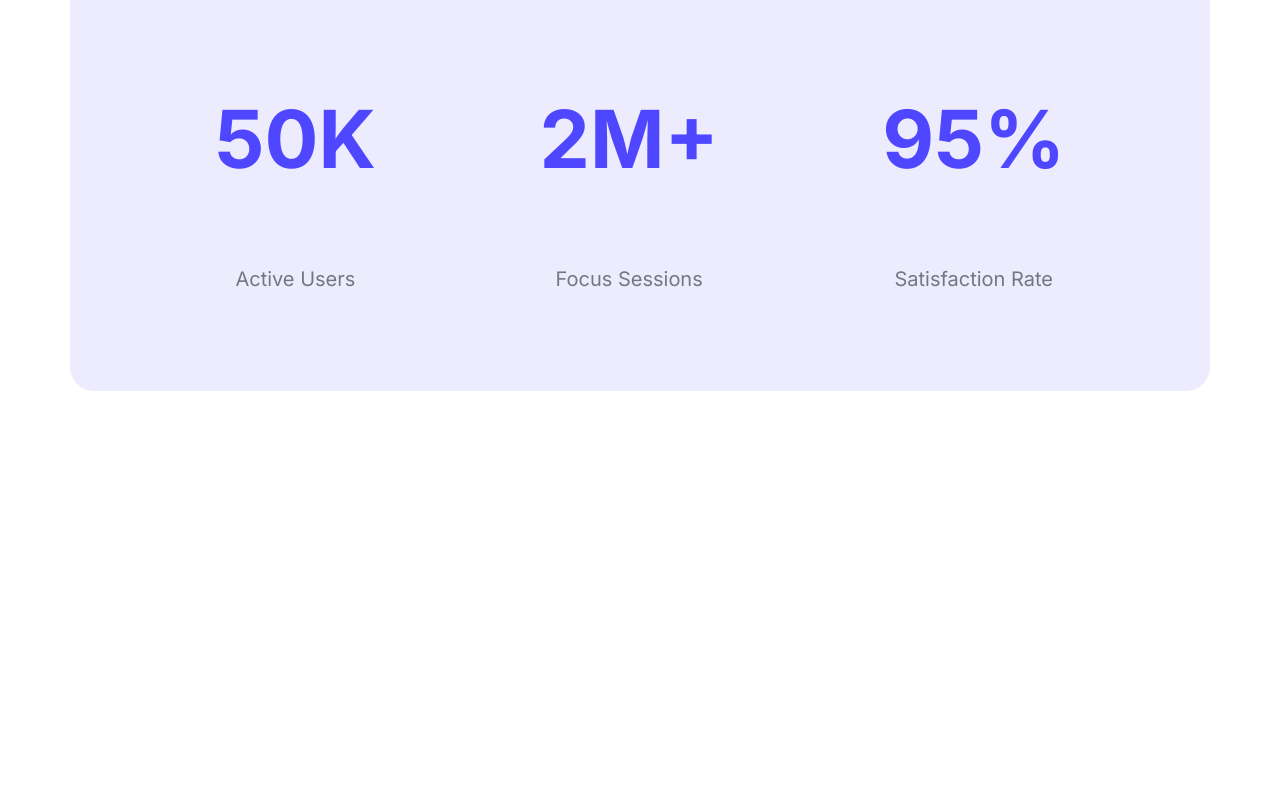
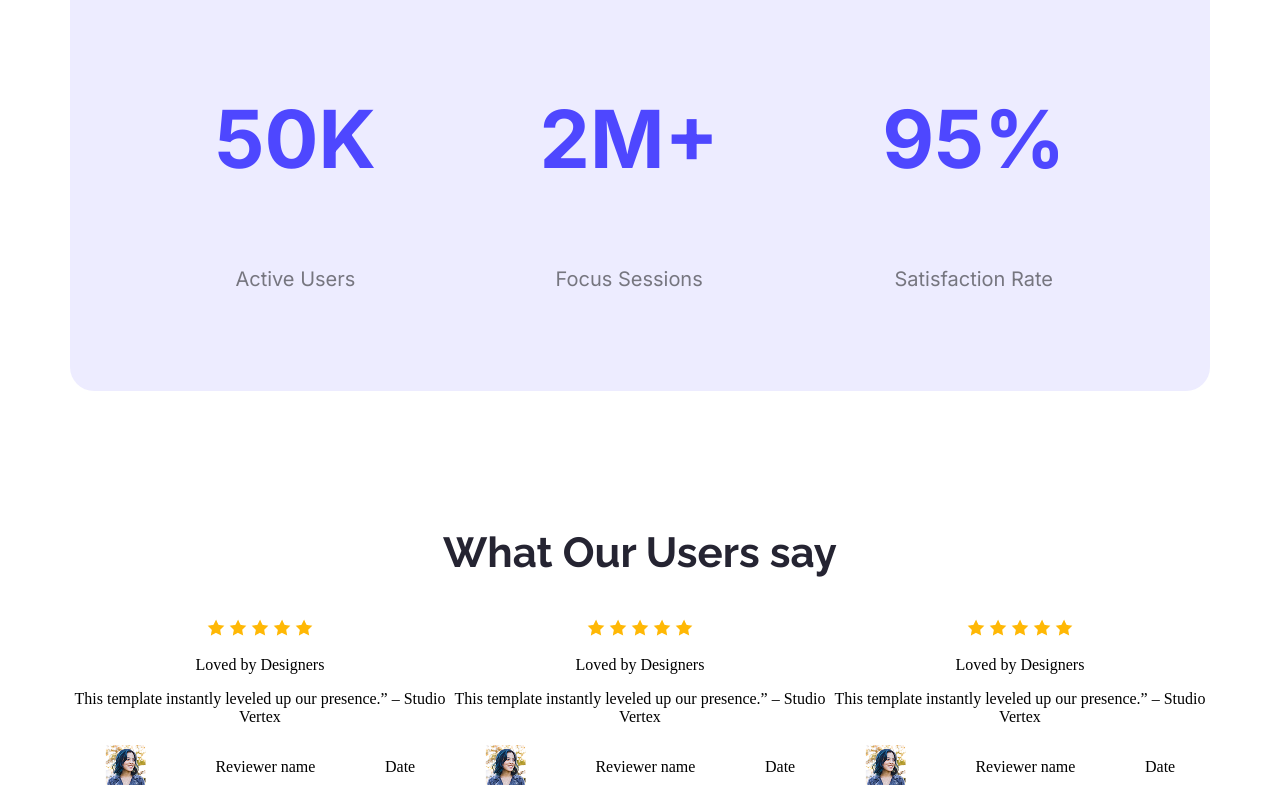
Before and after one commit to shadman76r/webflow, a plain HTML site: page index.html in a window 1280 px wide. Shown: the part 1509-2309 px from the top of the page. Before the commit the page ends 1908 px from the top, so only its background shows below. Drawn offline with Linux system fonts and the light colour scheme; a web font is replaced by a local one.

Commit message:
feedback

```diff
--- a/index.html
+++ b/index.html
@@ -61,6 +61,65 @@
 
             </div>
           </section>
+
+          <!-- section of user feedback -->
+           <section class="users-feedback">
+            <h3 class="text-center feed-title raleway-normal">What Our Users say</h3>
+            <div class="feedback">
+                <div class="review">
+                <img src="./Assets/icon-star.png" alt="">
+                <img src="./Assets/icon-star.png" alt="">
+                <img src="./Assets/icon-star.png" alt="">
+                <img src="./Assets/icon-star.png" alt="">
+                <img src="./Assets/icon-star.png" alt="">
+                <p class="view-title">Loved by Designers</p>
+                <p class="view-detail">This template instantly leveled up our presence.” – Studio Vertex</p>
+                <!-- image -->
+                <div class="image">
+                    <div class="review-image">
+                        <img src="./Assets/avatar.png" alt="">
+                    </div>
+                    <p class="reviewer-name">Reviewer name</p>
+                    <p class="reviewer-date">Date</p>
+                </div>
+                </div>
+                <div class="review">
+                <img src="./Assets/icon-star.png" alt="">
+                <img src="./Assets/icon-star.png" alt="">
+                <img src="./Assets/icon-star.png" alt="">
+                <img src="./Assets/icon-star.png" alt="">
+                <img src="./Assets/icon-star.png" alt="">
+                <p class="view-title">Loved by Designers</p>
+                <p class="view-detail">This template instantly leveled up our presence.” – Studio Vertex</p>
+                <!-- image -->
+                   <div class="image">
+                    <div class="review-image">
+                        <img src="./Assets/avatar.png" alt="">
+                    </div>
+                    <p class="reviewer-name">Reviewer name</p>
+                    <p class="reviewer-date">Date</p>
+                </div>
+                </div>
+                <div class="review">
+                <img src="./Assets/icon-star.png" alt="">
+                <img src="./Assets/icon-star.png" alt="">
+                <img src="./Assets/icon-star.png" alt="">
+                <img src="./Assets/icon-star.png" alt="">
+                <img src="./Assets/icon-star.png" alt="">
+                <p class="view-title">Loved by Designers</p>
+                <p class="view-detail">This template instantly leveled up our presence.” – Studio Vertex</p>
+                <!-- image -->
+                   <div class="image">
+                    <div class="review-image">
+                        <img src="./Assets/avatar.png" alt="">
+                    </div>
+                    <p class="reviewer-name">Reviewer name</p>
+                    <p class="reviewer-date">Date</p>
+                </div>
+                </div>
+            </div>
+           </section>
+
     </main>
     <!-- footer -->
     <footer></footer>
--- a/styles/flow.css
+++ b/styles/flow.css
@@ -106,7 +106,6 @@ background-color: #4E47FF;
 .productive-user{
     background-color: rgba(78, 71, 255, 0.1);
     align-items: center;
-    justify-content: space-between;
     max-width: 1140px;
     border-radius: 24px;
     margin: 0 auto;
@@ -141,3 +140,28 @@ background-color: #4E47FF;
     margin-bottom: 50px;
     padding-top: 0%;
 }
+
+/* user feedback */
+.users-feedback{
+    align-items: center;
+    justify-content: space-between;
+    max-width: 1140px;
+    margin: 0 auto;
+    margin-top: 137px;
+    text-align: center;
+}
+.feed-title{
+    font-size: 42px;
+    font-weight: bold;
+    color: #252432;
+}
+.feedback{
+    display: flex;
+    align-items: center;
+    justify-content: space-around;
+}
+.image{
+    display: flex;
+    align-items: center;
+    justify-content: space-around;
+}
```
